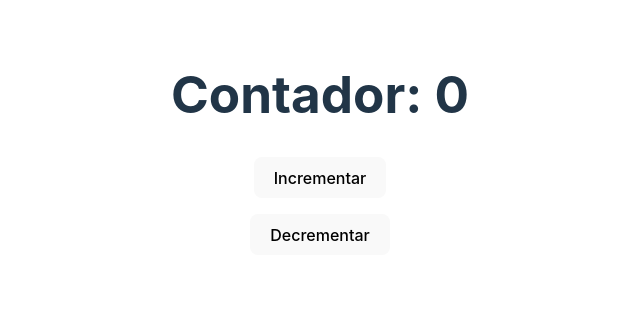
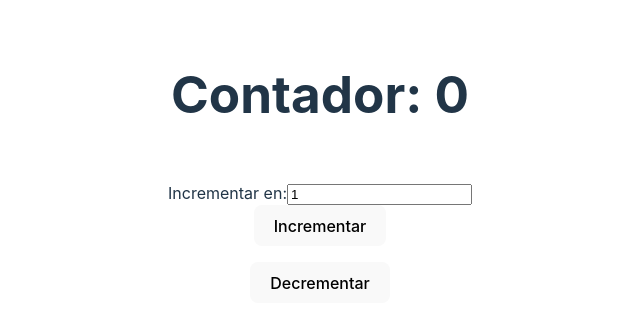
Before and after one commit to CEED-2023/UD8-redux-toolkit-example, a React (Vite) app: page / in a window 1280 px wide. Shown: the top 328 px of the page, without its empty margins (320-960 px from the left). Built offline with nearby package versions, Linux system fonts and the light colour scheme.

Commit message:
Parámetros en acciones

```diff
--- a/src/App.jsx
+++ b/src/App.jsx
@@ -3,33 +3,39 @@ import './App.css'
 
 import {
   selectValor,
+  selectIncremento,
 
   incrementar,
-  decrementar
+  decrementar,
+  cambiarIncremento
 } from './contadorSlice'
 
 
 function App() {
 
   const valor = useSelector(selectValor)
+  const incremento = useSelector(selectIncremento)
   const dispatch = useDispatch()
 
-  function onIncrementar() {
-    dispatch(incrementar())
-  }
-
-  function onDecrementar(){
-    dispatch(decrementar())
+  function onIncremento(event){
+    dispatch(cambiarIncremento(event.target.value))
   }
 
   return (
     <>
       <h1>Contador: {valor}</h1>
-      <button onClick={onIncrementar}>
+      <br/>
+      Incrementar en:
+      <input type="text"
+        value={incremento}
+        onChange={onIncremento}
+      />
+      <br/>
+      <button onClick={() => dispatch(incrementar(incremento))}>
         Incrementar
       </button>
       <p/>
-      <button onClick={onDecrementar}>
+      <button onClick={() => dispatch(decrementar(incremento))}>
         Decrementar
       </button>
     </>
--- a/src/contadorSlice.js
+++ b/src/contadorSlice.js
@@ -1,7 +1,8 @@
 import { createSlice } from '@reduxjs/toolkit'
 
 const initialState = {
-  valor: 0
+  valor: 0,
+  incremento: 1
 }
 
 export const contadorSlice = createSlice({
@@ -9,12 +10,19 @@ export const contadorSlice = createSlice({
   initialState,
   reducers: {
 
-    incrementar(state, _action) {
-      state.valor += 1
+    incrementar(state, action) {
+      const incremento = action.payload
+      state.valor += incremento
     },
 
-    decrementar(state, _action) {
-      state.valor -= 1
+    decrementar(state, action) {
+      const incremento = action.payload
+      if(state.valor - incremento < 0) return
+      state.valor -= incremento
+    },
+
+    cambiarIncremento(state, action) {
+      state.incremento = Number(action.payload)
     }
 
   }
@@ -22,9 +30,11 @@ export const contadorSlice = createSlice({
 
 export const {
   incrementar,
-  decrementar
+  decrementar,
+  cambiarIncremento
 } = contadorSlice.actions
 
 export const selectValor = state => state.contador.valor
+export const selectIncremento = state => state.contador.incremento
 
 export default contadorSlice.reducer
```
